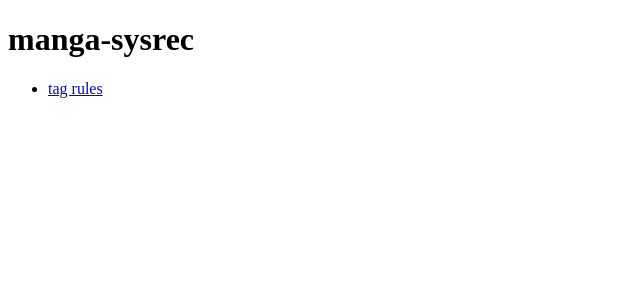
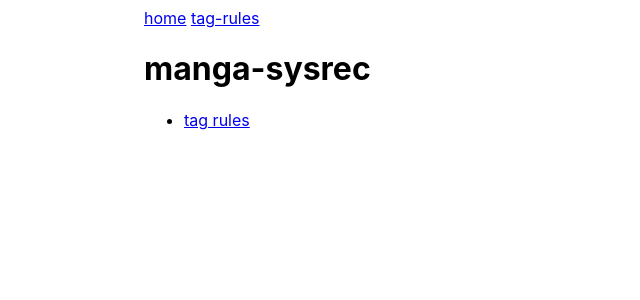
Before and after one commit to geospiza-fortis/manga-recsys, a SvelteKit app in the folder app/: page / in a window 1280 px wide. Shown: the top 300 px of the page, without its empty margins (0-640 px from the left). Built offline with nearby package versions, Linux system fonts and the light colour scheme.

Commit message:
Add some basic css and pagination rules on table

```diff
--- /dev/null
+++ b/app/src/routes/+layout.svelte
@@ -0,0 +1,26 @@
+<main>
+  <nav>
+    <div>
+      <a href="/">home</a>
+      <a href="/tag-rules">tag-rules</a>
+    </div>
+  </nav>
+  <slot />
+</main>
+
+<style>
+  main {
+    margin-top: 1rem;
+    margin: 0 auto;
+    max-width: 992px;
+    box-sizing: border-box;
+    font-family: -apple-system, BlinkMacSystemFont, "Segoe UI", Roboto, Oxygen-Sans, Ubuntu,
+      Cantarell, "Helvetica Neue", sans-serif;
+  }
+
+  @media (max-width: 992px) {
+    main {
+      padding: 0 0.5rem;
+    }
+  }
+</style>
--- a/app/src/routes/tag-rules/+page.svelte
+++ b/app/src/routes/tag-rules/+page.svelte
@@ -6,4 +6,4 @@
 
 <h1>tag rules</h1>
 
-<Table data={assoc_rules} options={{ autoColumns: true }} />
+<Table data={assoc_rules} options={{ autoColumns: true, pagination: true, paginationSize: 20 }} />
```
